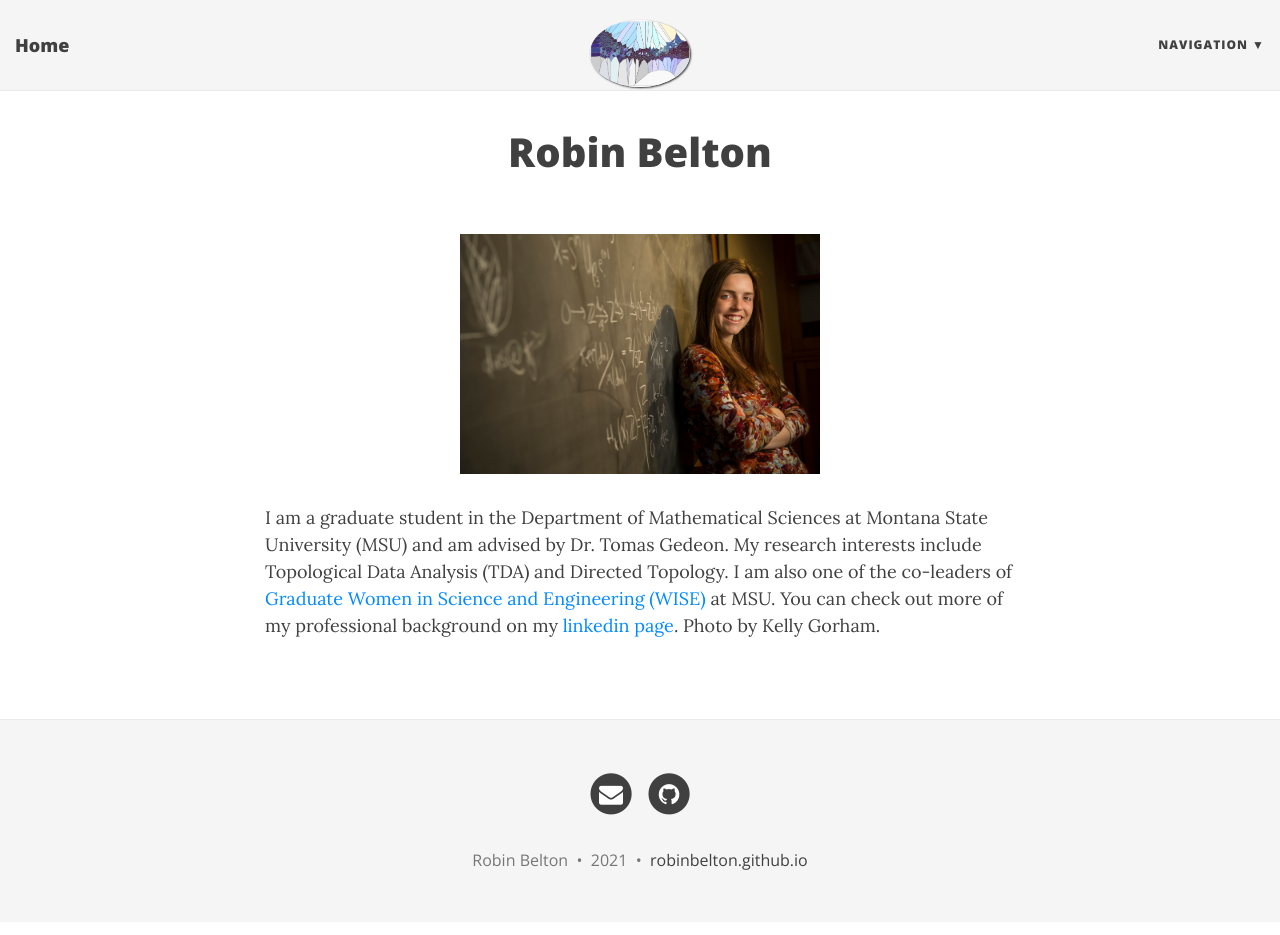
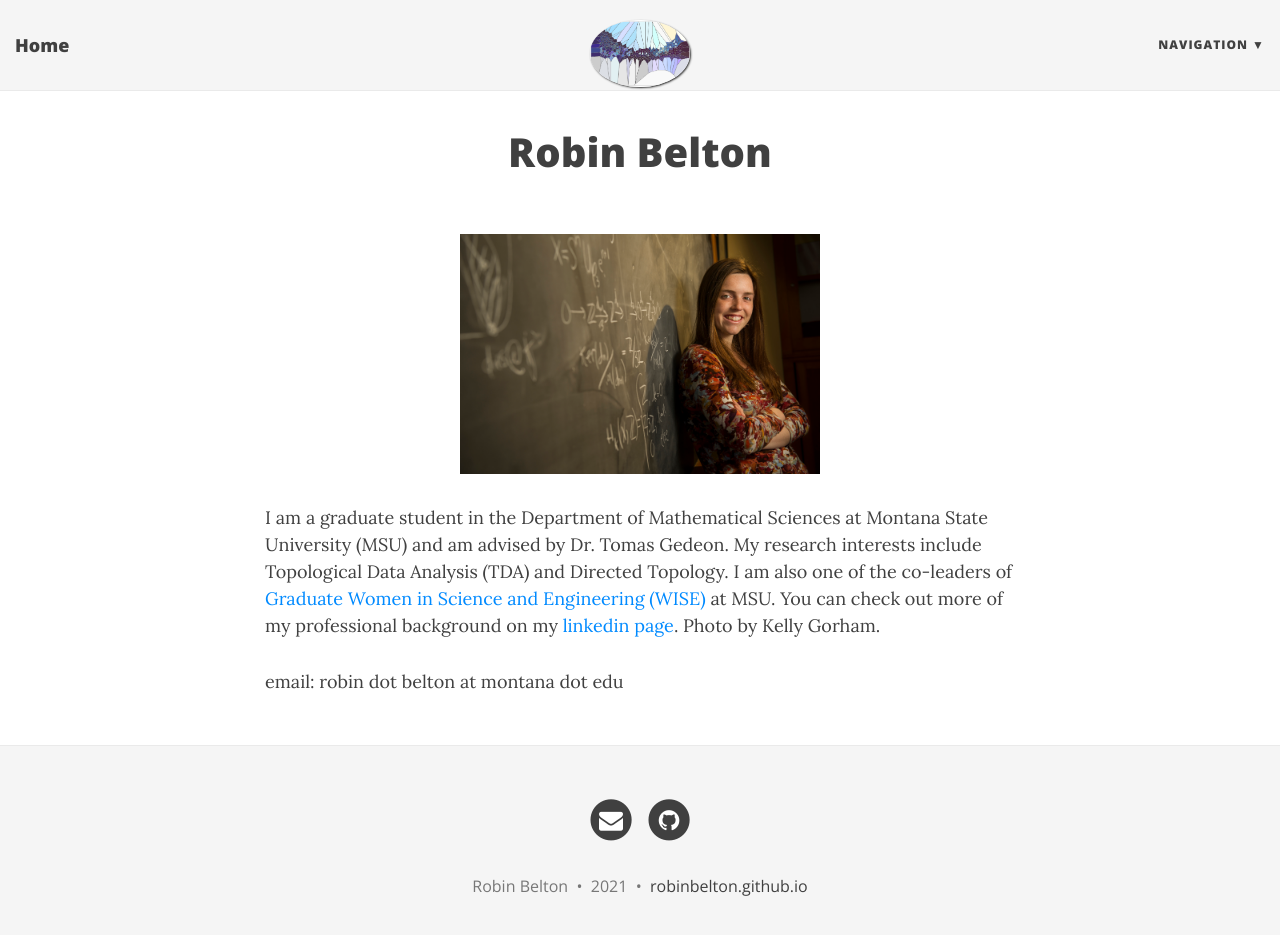
Before and after one commit to robinbelton/robinbelton.github.io, a Jekyll site: the page built from index.html, in a window 1280 px wide and 948 px high. Shown: the top 935 px of the window. Built offline with Jekyll 4.4.1, drawn with Linux system fonts in a browser that asks for light colours; nearby versions of some CDN libraries; the list of posts is cut into pages by our own code.

Commit message:
Add email to website

```diff
--- a/index.html
+++ b/index.html
@@ -8,3 +8,5 @@ use-site-title: true
 <p style="text-align:center;"><img src="robin.jpg" width = "360" height = "240">
 
 <p>I am a graduate student in the Department of Mathematical Sciences at Montana State University (MSU) and am advised by Dr. Tomas Gedeon. My research interests include Topological Data Analysis (TDA) and Directed Topology. I am also one of the co-leaders of <a href="https://www.montana.edu/wise/"> Graduate Women in Science and Engineering (WISE)</a> at MSU. You can check out more of my professional background on my <a href="https://www.linkedin.com/in/robin-belton-4511691b0/">linkedin page</a>. Photo by Kelly Gorham.</p>
+
+email: robin dot belton at montana dot edu
```
